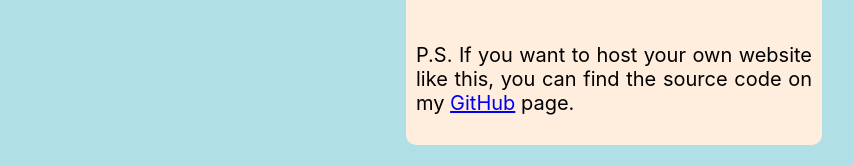
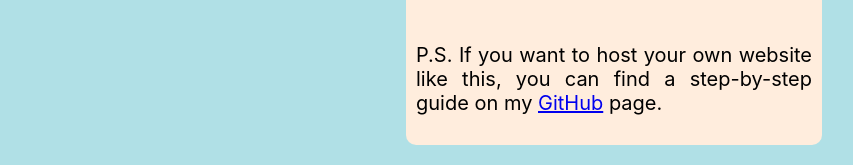
Before and after one commit to fridolinvii/website-links-overview, a React (Create React App) app in the folder website/: page / in a window 1280 px wide. Shown: the part 566-731 px from the top of the page, without its empty margins (208-1061 px from the left). Built offline with nearby package versions, Linux system fonts and the light colour scheme.

Commit message:
minor correction

```diff
--- a/website/src/App.js
+++ b/website/src/App.js
@@ -61,7 +61,7 @@ function App() {
           My academic journey and extracurricular activities have enhanced my ability
           to tackle complex challenges and develop innovative solutions.
         </p>
-        <p>P.S. If you want to host your own website like this, you can find the source code on my <a href="URL">GitHub</a> page.</p>
+        <p>P.S. If you want to host your own website like this, you can find a step-by-step guide on my <a href="URL">GitHub</a> page.</p>
 
            </div>
 
```
